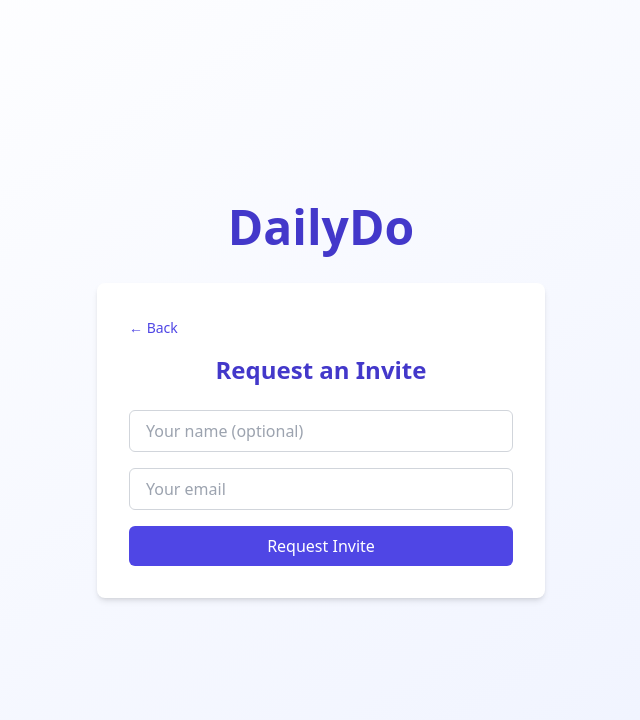
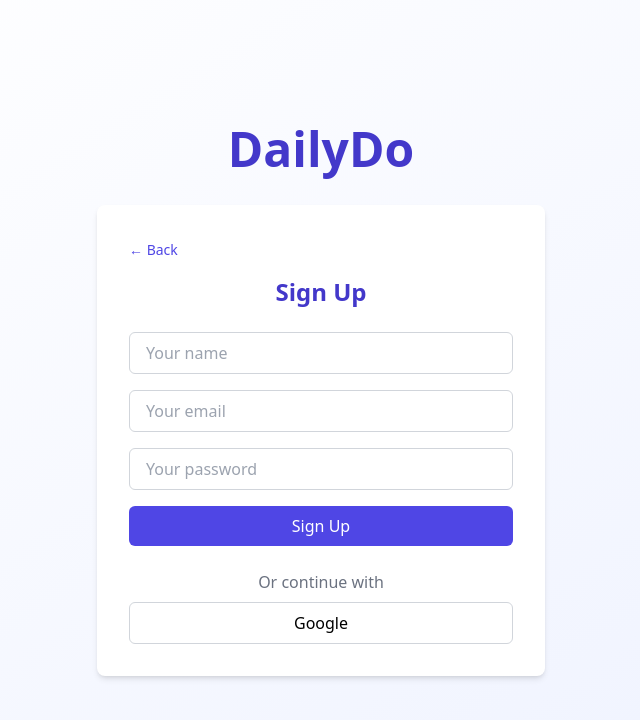
Before and after one commit to ranjanphk/Dailydo, a Next.js app: page /signup in a window 1280 px wide. Shown: the top 720 px of the page, without its empty margins (319-959 px from the left). Built offline with nearby package versions, Linux system fonts and the light colour scheme; no server answers.

Commit message:
Goolge Signup Added

```diff
--- a/lib/auth.js
+++ b/lib/auth.js
@@ -1,20 +1,33 @@
-// lib/auth.js
+import {
+  getAuth,
+  signInWithEmailAndPassword,
+  createUserWithEmailAndPassword,
+  signInWithPopup,
+  GoogleAuthProvider,
+  updateProfile,
+} from "firebase/auth";
+import { createUserIfNotExists } from "./firestore";
 
-import { auth } from "./firebase";
-import {
-  createUserWithEmailAndPassword,
-  signInWithEmailAndPassword,
-  signOut,
-} from "firebase/auth";
+export const auth = getAuth();
+const provider = new GoogleAuthProvider();
 
-export const signup = (email, password) => {
-  return createUserWithEmailAndPassword(auth, email, password);
+export const loginWithEmail = async (email, password) => {
+  const userCredential = await signInWithEmailAndPassword(auth, email, password);
+  await createUserIfNotExists(userCredential.user);
+  return userCredential.user;
 };
 
-export const login = (email, password) => {
-  return signInWithEmailAndPassword(auth, email, password);
+export const signupWithEmail = async (email, password, name) => {
+  const userCredential = await createUserWithEmailAndPassword(auth, email, password);
+  if (name) {
+    await updateProfile(userCredential.user, { displayName: name });
+  }
+  await createUserIfNotExists(userCredential.user);
+  return userCredential.user;
 };
 
-export const logout = () => {
-  return signOut(auth);
+export const loginWithGoogle = async () => {
+  const result = await signInWithPopup(auth, provider);
+  await createUserIfNotExists(result.user);
+  return result.user;
 };
--- a/lib/firebase.js
+++ b/lib/firebase.js
@@ -1,10 +1,9 @@
 // lib/firebase.js
 
-import { initializeApp, getApps, getApp } from "firebase/app";
-import { getAuth } from "firebase/auth";
+import { initializeApp } from "firebase/app";
+import { getAuth, GoogleAuthProvider } from "firebase/auth";
 import { getFirestore } from "firebase/firestore";
-// Optional: import analytics if you need it in future
-// import { getAnalytics } from "firebase/analytics";
+
 
 const firebaseConfig = {
   apiKey: "AIzaSyAd7Hr6nXfaUIoBkVCy7Pw_L7XqOwRTjdQ",
@@ -13,11 +12,14 @@ const firebaseConfig = {
   storageBucket: "heymate-33dae.appspot.com", // 🔧 Fixed incorrect `.firebasestorage.app`
   messagingSenderId: "609126387970",
   appId: "1:609126387970:web:0c51f1a1e1dc98b186721b",
-  measurementId: "G-EGZECTH8N1"
+  measurementId: "G-EGZECTH8N1",
 };
 
-const app = getApps().length === 0 ? initializeApp(firebaseConfig) : getApps()[0];
+// Initialize Firebase
+const app = initializeApp(firebaseConfig);
 
+// Auth
 export const auth = getAuth(app);
+export const googleProvider = new GoogleAuthProvider();
+export default app;
 export const db = getFirestore(app);
-export default app;
--- /dev/null
+++ b/lib/firestore.js
@@ -0,0 +1,19 @@
+// lib/firestore.js
+import { doc, getDoc, setDoc } from "firebase/firestore";
+import { db } from "./firebase"; // make sure firebase.js exports db
+
+export const createUserIfNotExists = async (user) => {
+  if (!user || !user.uid) return;
+
+  const userRef = doc(db, "users", user.uid);
+  const docSnap = await getDoc(userRef);
+
+  if (!docSnap.exists()) {
+    await setDoc(userRef, {
+      uid: user.uid,
+      email: user.email || "",
+      displayName: user.displayName || "",
+      createdAt: new Date().toISOString(),
+    });
+  }
+};
--- a/pages/login.js
+++ b/pages/login.js
@@ -1,6 +1,6 @@
 import { useState } from "react";
 import { useRouter } from "next/router";
-import { login } from "../lib/auth";
+import { loginWithEmail, loginWithGoogle } from "../lib/auth"; // adjust your auth imports
 import { motion } from "framer-motion";
 
 export default function LoginPage() {
@@ -14,7 +14,17 @@ export default function LoginPage() {
     e.preventDefault();
     setError("");
     try {
-      await login(email, password);
+      await loginWithEmail(email, password);
+      router.push("/dashboard");
+    } catch (err) {
+      setError(err.message);
+    }
+  };
+
+  const handleGoogleLogin = async () => {
+    setError("");
+    try {
+      await loginWithGoogle();
       router.push("/dashboard");
     } catch (err) {
       setError(err.message);
@@ -23,7 +33,6 @@ export default function LoginPage() {
 
   return (
     <div className="min-h-screen flex items-center justify-center bg-gradient-to-br from-white to-indigo-50 px-4 py-50 flex-col gap-7">
-
       <motion.h1
         className="text-6xl font-extrabold text-indigo-700 tracking-tight cursor-pointer"
         initial={{ opacity: 0, y: -20 }}
@@ -32,6 +41,7 @@ export default function LoginPage() {
       >
         DailyDo
       </motion.h1>
+
       <div className="bg-white shadow-md rounded-lg p-8 max-w-md w-full">
         <button
           onClick={() => router.back()}
@@ -80,6 +90,18 @@ export default function LoginPage() {
           </button>
         </form>
 
+        <div className="mt-4 flex items-center justify-center gap-2">
+          <span className="text-gray-400">or</span>
+        </div>
+
+        <button
+          onClick={handleGoogleLogin}
+          className="w-full mt-4 bg-red-500 text-white py-2 rounded-md hover:bg-red-600 transition flex items-center justify-center gap-2"
+        >
+          <lucide-google size={16} />
+          Login with Google
+        </button>
+
         <p className="mt-6 text-center text-sm text-gray-600">
           Don’t have an account?{" "}
           <a
--- a/pages/signup.js
+++ b/pages/signup.js
@@ -1,27 +1,35 @@
+// pages/signup.js
 import { useState } from "react";
 import { useRouter } from "next/router";
+import { signupWithEmail, loginWithGoogle } from "../lib/auth";
 
-export default function RequestInvitePage() {
+export default function SignupPage() {
   const router = useRouter();
   const [email, setEmail] = useState("");
   const [name, setName] = useState("");
-  const [sent, setSent] = useState(false);
+  const [password, setPassword] = useState("");
   const [error, setError] = useState("");
+  const [loading, setLoading] = useState(false);
 
   const submit = async (e) => {
     e.preventDefault();
     setError("");
+    setLoading(true);
+
     try {
-      const r = await fetch("/api/request-invite", {
-        method: "POST",
-        headers: { "Content-Type": "application/json" },
-        body: JSON.stringify({ email, name }),
-      });
+      await signupWithEmail(email, password, name);
+      router.push("/"); // ✅ redirect after signup
+    } catch (err) {
+      setError(err.message);
+    } finally {
+      setLoading(false);
+    }
+  };
 
-      const data = await r.json();
-      if (!r.ok) throw new Error(data.error || "Failed to request invite");
-
-      setSent(true);
+  const handleGoogleSignup = async () => {
+    try {
+      await loginWithGoogle();
+      router.push("/"); // ✅ redirect after google signup
     } catch (err) {
       setError(err.message);
     }
@@ -44,11 +52,10 @@ export default function RequestInvitePage() {
           ← Back
         </button>
 
-        {!sent ? (
-          <>
         <h2 className="text-2xl font-bold text-indigo-700 mb-6 text-center">
-              Request an Invite
+          Sign Up
         </h2>
+
         {error && (
           <div className="mb-4 text-red-600 text-sm text-center">{error}</div>
         )}
@@ -56,7 +63,7 @@ export default function RequestInvitePage() {
         <form onSubmit={submit} className="space-y-4">
           <input
             type="text"
-                placeholder="Your name (optional)"
+            placeholder="Your name"
             value={name}
             onChange={(e) => setName(e.target.value)}
             className="w-full border border-gray-300 px-4 py-2 rounded-md focus:outline-none focus:ring-2 focus:ring-indigo-500"
@@ -69,32 +76,34 @@ export default function RequestInvitePage() {
             onChange={(e) => setEmail(e.target.value)}
             className="w-full border border-gray-300 px-4 py-2 rounded-md focus:outline-none focus:ring-2 focus:ring-indigo-500"
           />
+          <input
+            type="password"
+            placeholder="Your password"
+            value={password}
+            required
+            onChange={(e) => setPassword(e.target.value)}
+            className="w-full border border-gray-300 px-4 py-2 rounded-md focus:outline-none focus:ring-2 focus:ring-indigo-500"
+          />
+
           <button
             type="submit"
+            disabled={loading}
             className="w-full bg-indigo-600 text-white py-2 rounded-md hover:bg-indigo-700 transition"
           >
-                Request Invite
+            {loading ? "Signing up..." : "Sign Up"}
           </button>
         </form>
-          </>
-        ) : (
-          <div className="text-center">
-            <h2 className="text-2xl font-semibold text-indigo-700 mb-2">
-              Request sent ✅
-            </h2>
-            <p className="text-gray-600">
-              Your request has been submitted. An admin will review it soon.
-            </p>
+
+        <div className="mt-6 text-center">
+          <p className="text-gray-500 mb-2">Or continue with</p>
           <button
-              onClick={() => router.push("/")}
-              className="mt-6 px-6 py-2 border rounded-lg text-indigo-600"
+            onClick={handleGoogleSignup}
+            className="w-full border border-gray-300 py-2 rounded-md hover:bg-gray-50 transition"
           >
-              Go Home
+            Google
           </button>
         </div>
-        )}
       </div>
     </div>
   );
 }
-// signup.js --- IGNORE ---
```
Lines whose indentation alone changed are shown as unchanged.
